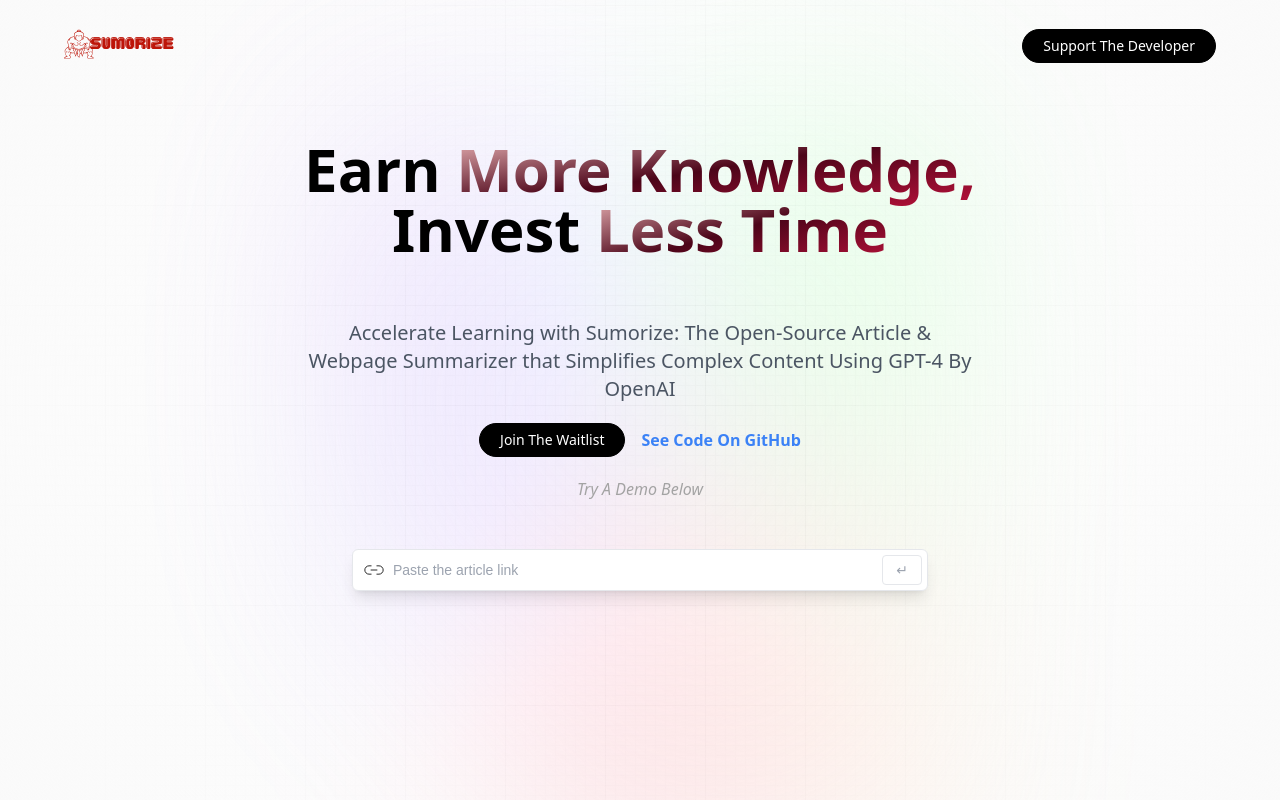
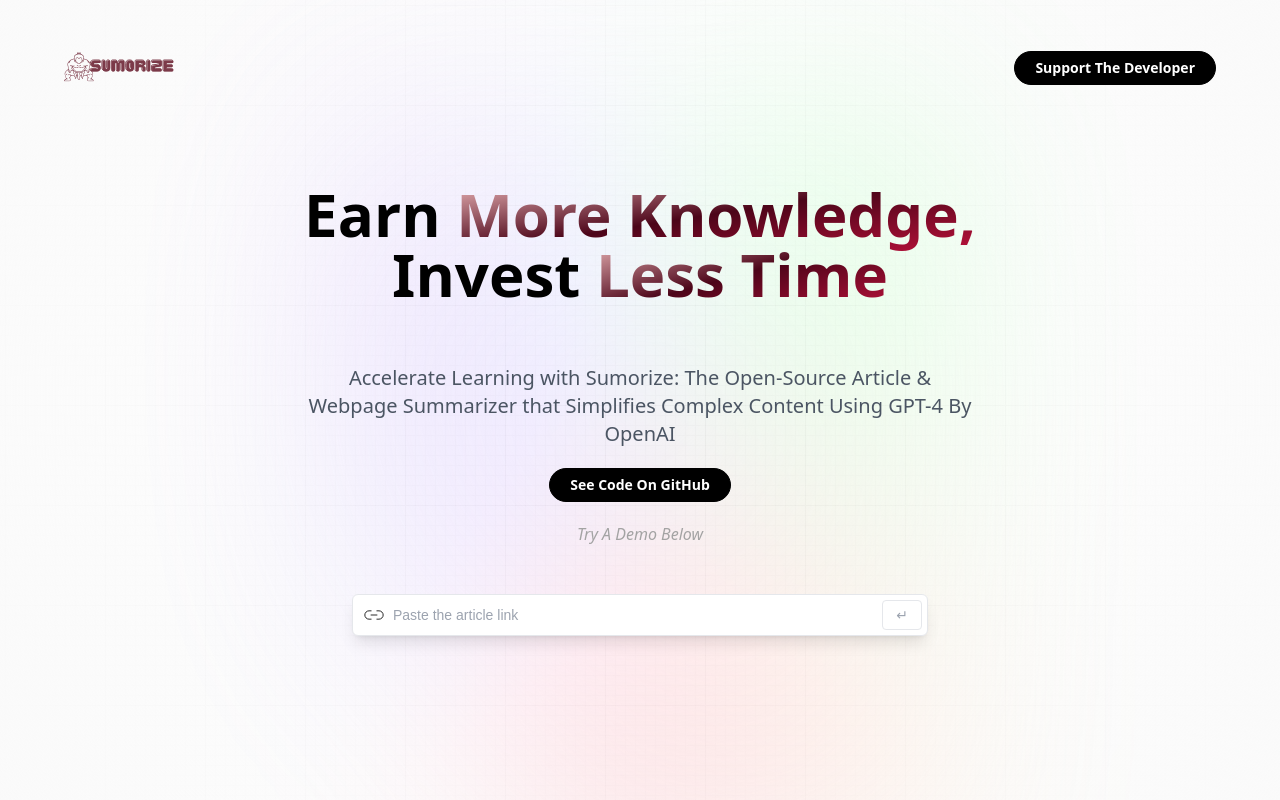
Before and after one commit to MackGrissom/Sumorize, a React (Vite) app: page / in a window 1280 px wide. Built offline with nearby package versions, Linux system fonts and the light colour scheme; a web font is replaced by a local one.

Commit message:
fixed links, added new colors to logo and favicon

```diff
--- a/src/components/Demo.jsx
+++ b/src/components/Demo.jsx
@@ -1,5 +1,4 @@
-import React, { useState, useEffect } from "react";
-
+import { useState, useEffect } from "react";
 import { copy, linkIcon, loader, tick } from "../assets";
 import { useLazyGetSummaryQuery } from "../services/article";
 
@@ -105,7 +104,7 @@ const Demo = () => {
                   className='w-[40%] h-[40%] object-contain'
                 />
               </div>
-              <p className='flex-1 font-satoshi text-blue-700 font-medium text-sm truncate'>
+              <p className='flex-1 font-satoshi text-rose-700 font-medium text-sm truncate'>
                 {item.url}
               </p>
             </div>
@@ -129,7 +128,7 @@ const Demo = () => {
           article.summary && (
             <div className='flex flex-col gap-3'>
               <h2 className='font-satoshi font-bold text-gray-600 text-xl'>
-                Article <span className='blue_gradient'>Summary</span>
+                Article <span className='second_gradient'>Summary</span>
               </h2>
               <div className='summary_box'>
                 <p className='font-inter font-medium text-sm text-gray-700'>
--- a/src/components/Hero.jsx
+++ b/src/components/Hero.jsx
@@ -17,9 +17,9 @@ const Hero = () => {
                </button> */}
                <button
                type="button"
-               onClick={() => window.open('https://github.com/mackgrissom')}
-               className='black_btn'>
-               Support The Developer
+               onClick={() => window.open('https://www.mackgrissom.io')}
+               className='black_btn text-rose-700 hover:text-red-700 font-bold '>
+              Support The Developer
                </button>
         </nav>
 
@@ -30,10 +30,8 @@ const Hero = () => {
       {/* <img src='src/assets/sumorize.svg' alt='logo' className='w-28 h-28' /> */}
 
 <div className="flex items-center justify-center mt-5">
-      <button className="black_btn mr-4">
-        Join The Waitlist
-      </button>
-      <a href="https://github.com" className="text-blue-500 hover:text-blue-700 font-bold">
+
+      <a href="https://github.com/MackGrissom/Sumorize" className="text-rose-700 hover:text-red-700 font-bold black_btn">
         See Code On GitHub
       </a>
     </div>
```
Also changed, not shown: src/assets/logo.svg, 1 other file (tests, documents, lock files or other folders).
